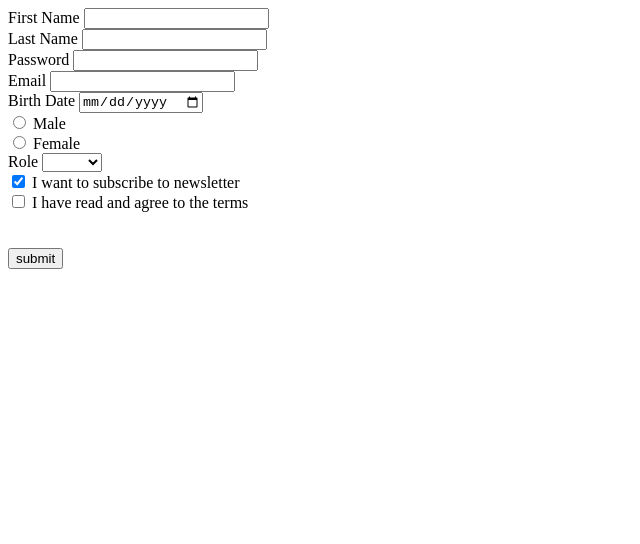
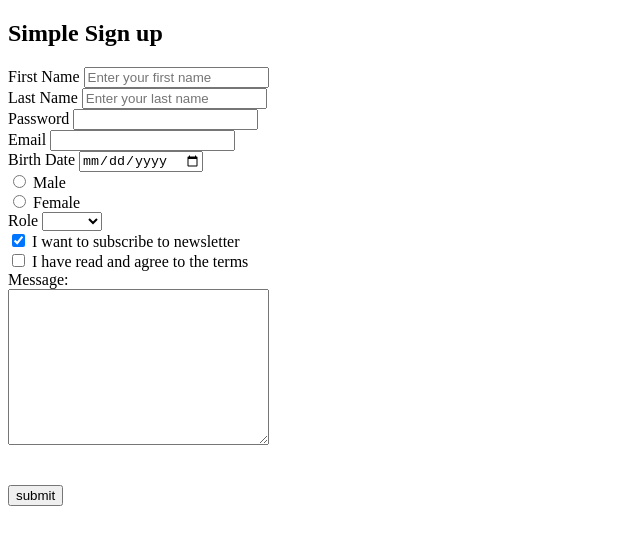
Before and after one commit to DaniaTamim22/HTML-CSS-JS, a plain HTML site: page Lektion-1/Forms/index.html in a window 1280 px wide. Shown: the whole page, without its empty margins (0-640 px from the left). Drawn offline with Linux system fonts and the light colour scheme.

Commit message:
adding form

```diff
--- a/Lektion-1/Forms/index.html
+++ b/Lektion-1/Forms/index.html
@@ -9,18 +9,19 @@
 </head>
 
 <body>
+    <h2>Simple Sign up</h2>
     <form action="info.html" method="get">
 
         <div> <label for="firstName">First Name</label>
-            <input type="text" id="firstName" name="firstName">
+            <input type="text" id="firstName" name="firstName" placeholder="Enter your first name">
         </div>
 
         <div> <label for="lastName">Last Name</label>
-            <input type="text" id="lastName" name="lastName">
+            <input type="text" id="lastName" name="lastName" placeholder="Enter your last name">
         </div>
 
         <div>
-            <label for="password">Password</label>
+            <label for=" password">Password</label>
             <input type="password" id="password" name="password">
         </div>
 
@@ -62,6 +63,10 @@
             <input type="checkbox" id="terms" name="terms" required>
             <label for="terms">I have read and agree to the terms</label>
         </div>
+        <div>
+            <label for="message">Message:</label><br>
+            <textarea name="message" id="message" cols="30" rows="10" aria-expanded="false"></textarea>
+        </div>
         <br>
         <br>
         <button>submit</button>
```
